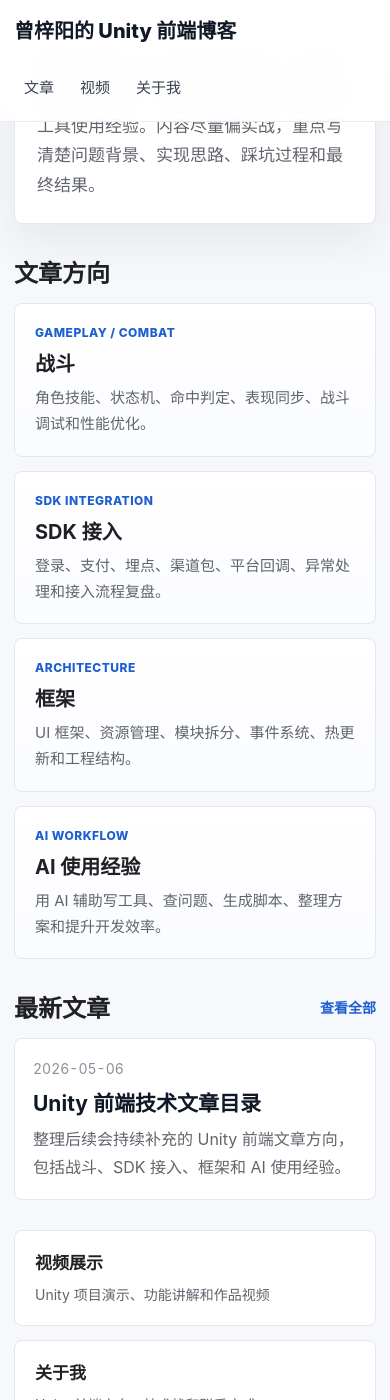
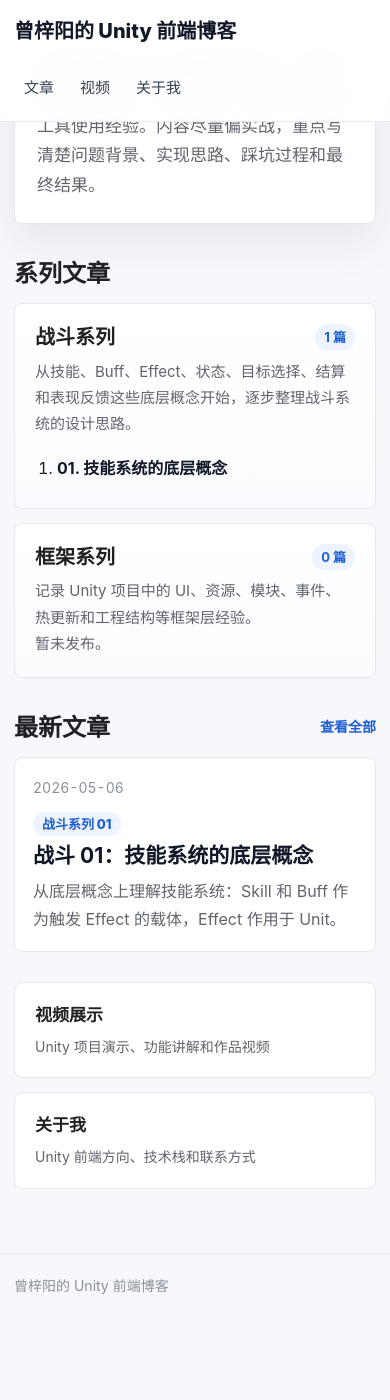
Before and after one commit to reallyZiyang/reallyZiyang.github.io, a Jekyll site: the page built from index.md, in a window 390 px wide and 1400 px high, scrolled down 371 px. Built offline with Jekyll 4.4.1, drawn with Linux system fonts in a browser that asks for light colours; after the commit the page ends 1689 px from its top, so only the background shows below that.

Commit message:
优化战斗系列文章结构和样式

````diff
--- /dev/null
+++ b/_data/series.yml
@@ -0,0 +1,7 @@
+- id: combat
+  title: 战斗系列
+  description: 从技能、Buff、Effect、状态、目标选择、结算和表现反馈这些底层概念开始，逐步整理战斗系统的设计思路。
+
+- id: framework
+  title: 框架系列
+  description: 记录 Unity 项目中的 UI、资源、模块、事件、热更新和工程结构等框架层经验。
--- a/_data/topics.yml
+++ /dev/null
@@ -1,15 +0,0 @@
-- title: 战斗
-  description: 角色技能、状态机、命中判定、表现同步、战斗调试和性能优化。
-  meta: Gameplay / Combat
-
-- title: SDK 接入
-  description: 登录、支付、埋点、渠道包、平台回调、异常处理和接入流程复盘。
-  meta: SDK Integration
-
-- title: 框架
-  description: UI 框架、资源管理、模块拆分、事件系统、热更新和工程结构。
-  meta: Architecture
-
-- title: AI 使用经验
-  description: 用 AI 辅助写工具、查问题、生成脚本、整理方案和提升开发效率。
-  meta: AI Workflow
--- a/_layouts/post.html
+++ b/_layouts/post.html
@@ -4,7 +4,13 @@ layout: default
 
 <article class="post">
   <header class="post-header">
+    {% if page.series_title %}
+      <p class="article-tag">{{ page.series_title }} {{ page.series_order | prepend: "00" | slice: -2, 2 }}</p>
+    {% endif %}
     <h1>{{ page.title }}</h1>
+    {% if page.description %}
+      <p class="post-lead">{{ page.description }}</p>
+    {% endif %}
     <p class="post-meta">{{ page.date | date: "%Y-%m-%d" }}</p>
   </header>
 
--- /dev/null
+++ b/_posts/2026-05-06-combat-01-skill-system-core-concepts.md
@@ -0,0 +1,242 @@
+---
+layout: post
+title: "战斗 01：技能系统的底层概念"
+short_title: "技能系统的底层概念"
+description: "从底层概念上理解技能系统：Skill 和 Buff 作为触发 Effect 的载体，Effect 作用于 Unit。"
+series: combat
+series_title: 战斗系列
+series_order: 1
+---
+
+## 先给结论
+
+技能系统可以抽象为：
+
+> Skill 和 Buff 是触发 Effect 的载体，Effect 作用于 Unit。
+
+这句话可以拆成四个概念：
+
+<div class="concept-grid">
+  <div>
+    <strong>Skill</strong>
+    <span>流程</span>
+    <p>描述一次主动行为从释放到结束的过程。</p>
+  </div>
+  <div>
+    <strong>Buff</strong>
+    <span>状态</span>
+    <p>描述一个持续存在、可以定时或按事件触发的状态。</p>
+  </div>
+  <div>
+    <strong>Effect</strong>
+    <span>结果</span>
+    <p>描述一次具体效果，比如伤害、回血、加 Buff。</p>
+  </div>
+  <div>
+    <strong>Unit</strong>
+    <span>对象</span>
+    <p>描述战场中的释放者、拥有者、目标或承受者。</p>
+  </div>
+</div>
+
+它们之间的关系可以简化成：
+
+```text
+Skill / Buff
+  -> 触发 Effect
+  -> Effect 作用于 Unit
+  -> Unit 的属性、状态或表现发生变化
+```
+
+## 前言
+
+在做战斗系统时，技能很容易被理解成一个按钮、一段动画、一个特效，或者一次伤害结算。
+
+但从底层设计上看，技能系统可以拆成几个核心概念：
+
+- Skill：一次主动流程
+- Buff：一个持续状态
+- Effect：一次具体效果
+- Unit：战斗中的作用对象
+
+这套拆分的重点是：
+
+> Skill 和 Buff 不直接等于结果，它们更像是触发 Effect 的载体；Effect 才是真正产生结果的地方，而 Unit 是这些结果作用的对象。
+
+## Skill：一次主动流程
+
+Skill 偏主动，更像是一次从释放到结束的流程描述。
+
+一个 Skill 通常会包含：
+
+- 释放者是谁
+- 是否满足释放条件
+- 是否需要消耗资源
+- 是否进入冷却
+- 播放什么动作
+- 在什么时机触发效果
+- 目标是谁
+- 技能什么时候结束
+
+比如一个“挥剑产生剑气”的技能，可以拆成：
+
+```text
+释放技能
+-> 播放挥剑动作
+-> 在指定时间点生成剑气
+-> 剑气命中目标
+-> 触发伤害 Effect
+-> 技能结束
+```
+
+再比如一个“瞬移到目标身后攻击”的技能，可以拆成：
+
+```text
+判断目标是否合法
+-> 瞬移到目标身后
+-> 播放攻击动作
+-> 触发伤害或控制 Effect
+-> 回到后续状态
+```
+
+所以 Skill 的重点不是“造成了什么结果”，而是“如何组织这次行为流程”。
+
+## Buff：一个持续状态
+
+Buff 偏被动，更像是一个带生命周期的状态。
+
+一个 Buff 通常会包含：
+
+- 什么时候添加
+- 持续多久
+- 什么时候移除
+- 是否周期触发
+- 是否监听某些事件
+- 触发哪些 Effect
+
+例如中毒 Buff：
+
+```text
+添加中毒
+-> 持续 5 秒
+-> 每 1 秒触发一次伤害 Effect
+-> 时间结束后移除
+```
+
+例如护盾 Buff：
+
+```text
+添加护盾
+-> 监听受到伤害事件
+-> 抵消一部分伤害
+-> 护盾值耗尽后移除
+```
+
+Buff 和 Skill 的区别不在于有没有效果，而在于它们描述的东西不同：
+
+```text
+Skill 偏一次主动流程
+Buff 偏持续存在的状态
+```
+
+## Effect：一次具体效果
+
+Effect 是技能系统里最值得拆出来的概念。
+
+它表示一次具体、明确、可复用的结果，例如：
+
+- 造成伤害
+- 回复生命
+- 修改属性
+- 添加 Buff
+- 移除 Buff
+- 击退目标
+- 召唤单位
+- 发射抛射物
+
+拆出 Effect 的好处是复用。
+
+同一个伤害 Effect，可以被普攻触发，也可以被技能触发，还可以被 Buff、陷阱、装备效果触发。
+
+例如：
+
+```text
+普通攻击 -> 触发伤害 Effect
+火球术命中 -> 触发伤害 Effect
+中毒 Buff 每秒 -> 触发伤害 Effect
+陷阱触发 -> 触发伤害 Effect
+```
+
+如果 Skill 和 Buff 直接写死具体结果，系统会越来越难扩展。
+而把 Effect 拆出来后，Skill 和 Buff 只需要负责“什么时候触发”，具体结果交给 Effect 执行。
+
+## Unit：战斗单位
+
+这里的 Unit 指战斗系统中的战场对象，不只是英雄或怪物。
+
+它可以包括：
+
+- 英雄
+- 怪物
+- 小兵
+- 宠物
+- 召唤物
+- 机关
+- 陷阱
+- 抛射物
+
+在技能系统里，Unit 可能是：
+
+- Skill 的释放者
+- Buff 的拥有者
+- Effect 的来源
+- Effect 的目标
+- Effect 的承受者
+
+也就是说，Unit 是 Skill、Buff、Effect 之间发生关系的对象基础。
+
+## 概念关系
+
+一个比较清晰的技能系统，可以简化成：
+
+```text
+Skill / Buff 负责触发
+Effect 负责产生结果
+Unit 负责承载和接收结果
+```
+
+Skill 和 Buff 是不同类型的触发载体。
+
+Skill 更偏主动流程，例如释放技能、播放动作、命中目标。
+Buff 更偏持续状态，例如周期触发、监听事件、修改属性。
+
+Effect 则是最终产生战斗结果的地方。
+
+在这套抽象下，很多战斗内容都可以放进同一套模型里：
+
+```text
+普攻是一个简单 Skill
+主动技能是一个复杂 Skill
+持续伤害是 Buff 周期触发伤害 Effect
+被动技能可以是 Buff 监听事件后触发 Effect
+装备效果也可以是 Buff 或规则触发 Effect
+```
+
+## 总结
+
+技能系统表面上包含按钮、动作、特效、伤害、Buff、数值和状态，看起来很复杂。
+
+但从底层概念上看，可以先抓住四个核心对象：
+
+```text
+Skill：流程
+Buff：状态
+Effect：结果
+Unit：对象
+```
+
+其中最关键的一点是：
+
+> 将 Effect 拆分出来，让 Skill 和 Buff 成为触发 Effect 的载体，而不是把所有结果都写死在 Skill 或 Buff 里。
+
+这样做能让技能系统更容易复用、扩展和维护，也更方便后续处理普攻、主动技能、被动技能、持续效果、装备效果等不同战斗需求。
--- a/_posts/2026-05-06-unity-frontend-writing-map.md
+++ /dev/null
@@ -1,23 +0,0 @@
----
-layout: post
-title: "Unity 前端技术文章目录"
-description: "整理后续会持续补充的 Unity 前端文章方向，包括战斗、SDK 接入、框架和 AI 使用经验。"
----
-
-这篇文章先作为技术文章目录，后续会把具体经验拆成独立文章。
-
-## 战斗
-
-主要记录角色技能、状态机、命中判定、表现同步、战斗调试和性能优化。
-
-## SDK 接入
-
-主要记录登录、支付、埋点、渠道包、平台回调、异常处理和接入流程复盘。
-
-## 框架
-
-主要记录 UI 框架、资源管理、模块拆分、事件系统、热更新和工程结构。
-
-## AI 使用经验
-
-主要记录如何用 AI 辅助写工具、查问题、生成脚本、整理方案和提升 Unity 开发效率。
--- a/assets/css/style.css
+++ b/assets/css/style.css
@@ -142,39 +142,72 @@ a {
   text-decoration: none;
 }
 
-.topic-list {
+.series-list {
   display: grid;
   grid-template-columns: repeat(2, minmax(0, 1fr));
   gap: 14px;
   margin: 0 0 34px;
 }
 
-.topic-item {
+.series-card {
   border: 1px solid var(--border);
   border-radius: 8px;
   background: linear-gradient(180deg, #ffffff 0%, #fbfcff 100%);
-  padding: 18px 20px;
+  padding: 20px;
 }
 
-.topic-item span {
-  display: block;
+.series-card-header {
+  display: flex;
+  align-items: center;
+  justify-content: space-between;
+  gap: 12px;
   margin-bottom: 8px;
-  color: var(--accent);
-  font-size: 12px;
-  font-weight: 800;
-  letter-spacing: 0.04em;
-  text-transform: uppercase;
 }
 
-.topic-item h3 {
+.series-card-header h3 {
   margin: 0;
   font-size: 20px;
 }
 
-.topic-item p {
-  margin: 8px 0 0;
+.series-card-header span {
+  border-radius: 999px;
+  background: var(--accent-soft);
+  color: var(--accent);
+  font-size: 13px;
+  font-weight: 700;
+  padding: 2px 9px;
+}
+
+.series-card p {
+  margin: 0;
   color: var(--muted);
   font-size: 15px;
+}
+
+.series-card ol {
+  margin: 16px 0 0;
+  padding-left: 22px;
+}
+
+.series-card li {
+  margin: 6px 0;
+}
+
+.series-card a {
+  color: #111827;
+  font-weight: 700;
+  text-decoration: none;
+}
+
+.series-card a:hover,
+.series-card a:focus-visible {
+  color: var(--accent);
+}
+
+.empty-note {
+  margin-top: 14px;
+  color: var(--subtle);
+  font-size: 14px;
 }
 
 .article-list {
@@ -211,6 +244,18 @@ a {
 .article-item h3 {
   margin: 0;
   font-size: 21px;
+}
+
+.article-tag {
+  display: inline-block;
+  margin: 0 0 6px;
+  border-radius: 999px;
+  background: var(--accent-soft);
+  color: var(--accent);
+  font-size: 13px;
+  font-weight: 800;
+  line-height: 1.4;
+  padding: 3px 9px;
 }
 
 .article-item h3 a {
@@ -275,6 +320,13 @@ a {
   color: var(--subtle);
 }
 
+.post-lead {
+  max-width: 720px;
+  margin: 10px 0 12px;
+  color: var(--muted);
+  font-size: 18px;
+}
+
 .post-list {
   margin-left: 0;
   list-style: none;
@@ -297,6 +349,56 @@ a {
   color: var(--accent);
 }
 
+.series-index {
+  display: grid;
+  gap: 18px;
+  margin-bottom: 34px;
+}
+
+.series-block {
+  border-bottom: 1px solid var(--border);
+  padding-bottom: 18px;
+}
+
+.series-block h2 {
+  margin: 0 0 6px;
+}
+
+.series-block p {
+  margin: 0;
+  color: var(--muted);
+}
+
+.series-post-list {
+  margin: 14px 0 0;
+  padding: 0;
+  list-style: none;
+}
+
+.series-post-list li {
+  display: grid;
+  grid-template-columns: 42px 1fr;
+  gap: 10px;
+  padding: 8px 0;
+}
+
+.series-post-list span {
+  color: var(--subtle);
+  font-variant-numeric: tabular-nums;
+  font-weight: 700;
+}
+
+.series-post-list a {
+  color: #111827;
+  font-weight: 700;
+  text-decoration: none;
+}
+
+.series-post-list a:hover,
+.series-post-list a:focus-visible {
+  color: var(--accent);
+}
+
 .page,
 .post {
   border: 1px solid var(--border);
@@ -310,6 +412,100 @@ a {
   margin-bottom: 24px;
   border-bottom: 1px solid var(--border);
   padding-bottom: 16px;
+}
+
+.post-header h1 {
+  margin: 6px 0 0;
+  font-size: clamp(30px, 5vw, 44px);
+}
+
+.post h2 {
+  margin: 36px 0 14px;
+  border-left: 4px solid var(--accent);
+  padding-left: 12px;
+  color: #111827;
+  font-size: 25px;
+}
+
+.post p,
+.post li {
+  color: #3f4652;
+  font-size: 16px;
+}
+
+.post strong {
+  color: #111827;
+}
+
+.post blockquote {
+  margin: 18px 0;
+  border-left: 4px solid var(--accent);
+  border-radius: 0 8px 8px 0;
+  background: var(--accent-soft);
+  padding: 14px 18px;
+}
+
+.post blockquote p {
+  margin: 0;
+  color: #173b75;
+  font-weight: 700;
+}
+
+.post pre {
+  overflow-x: auto;
+  border: 1px solid #dce3ef;
+  border-radius: 8px;
+  background: #111827;
+  color: #e5e7eb;
+  padding: 16px 18px;
+}
+
+.post code {
+  font-family: "Cascadia Code", Consolas, "Courier New", monospace;
+}
+
+.post :not(pre) > code {
+  border-radius: 6px;
+  background: #eef2f7;
+  color: #1f2937;
+  padding: 2px 5px;
+}
+
+.concept-grid {
+  display: grid;
+  grid-template-columns: repeat(4, minmax(0, 1fr));
+  gap: 12px;
+  margin: 18px 0;
+}
+
+.concept-grid div {
+  border: 1px solid var(--border);
+  border-radius: 8px;
+  background: linear-gradient(180deg, #ffffff 0%, #f8fbff 100%);
+  padding: 16px;
+}
+
+.concept-grid strong,
+.concept-grid span {
+  display: block;
+}
+
+.concept-grid strong {
+  font-size: 19px;
+}
+
+.concept-grid span {
+  margin-top: 2px;
+  color: var(--accent);
+  font-size: 13px;
+  font-weight: 800;
+}
+
+.concept-grid p {
+  margin: 10px 0 0;
+  color: var(--muted);
+  font-size: 14px;
+  line-height: 1.6;
 }
 
 .video-item {
@@ -365,7 +561,7 @@ a {
     grid-template-columns: 1fr;
   }
 
-  .topic-list {
+  .series-list {
     grid-template-columns: 1fr;
   }
 
@@ -375,6 +571,10 @@ a {
     padding: 22px;
   }
 
+  .concept-grid {
+    grid-template-columns: 1fr;
+  }
+
   .post-date {
     display: block;
     margin-left: 0;
--- a/index.md
+++ b/index.md
@@ -8,15 +8,31 @@ title: 首页
 </section>
 
 <section class="section-heading">
-  <h2>文章方向</h2>
+  <h2>系列文章</h2>
 </section>
 
-<section class="topic-list" aria-label="文章方向">
-  {% for topic in site.data.topics %}
-    <article class="topic-item">
-      <span>{{ topic.meta }}</span>
-      <h3>{{ topic.title }}</h3>
-      <p>{{ topic.description }}</p>
+<section class="series-list" aria-label="系列文章">
+  {% for series in site.data.series %}
+    {% assign series_posts = site.posts | where: "series", series.id | sort: "series_order" %}
+    <article class="series-card">
+      <div class="series-card-header">
+        <h3>{{ series.title }}</h3>
+        <span>{{ series_posts.size }} 篇</span>
+      </div>
+      <p>{{ series.description }}</p>
+      {% if series_posts.size > 0 %}
+        <ol>
+          {% for post in series_posts %}
+            <li>
+              <a href="{{ post.url | relative_url }}">
+                {{ post.series_order | prepend: "00" | slice: -2, 2 }}. {{ post.short_title | default: post.title }}
+              </a>
+            </li>
+          {% endfor %}
+        </ol>
+      {% else %}
+        <p class="empty-note">暂未发布。</p>
+      {% endif %}
     </article>
   {% endfor %}
 </section>
@@ -32,6 +48,9 @@ title: 首页
       <li class="article-item">
         <time datetime="{{ post.date | date_to_xmlschema }}">{{ post.date | date: "%Y-%m-%d" }}</time>
         <div>
+          {% if post.series_title %}
+            <span class="article-tag">{{ post.series_title }} {{ post.series_order | prepend: "00" | slice: -2, 2 }}</span>
+          {% endif %}
           <h3><a href="{{ post.url | relative_url }}">{{ post.title }}</a></h3>
           {% if post.description %}
             <p>{{ post.description }}</p>
````
Also changed, not shown: posts.md (+24 -0 lines).
